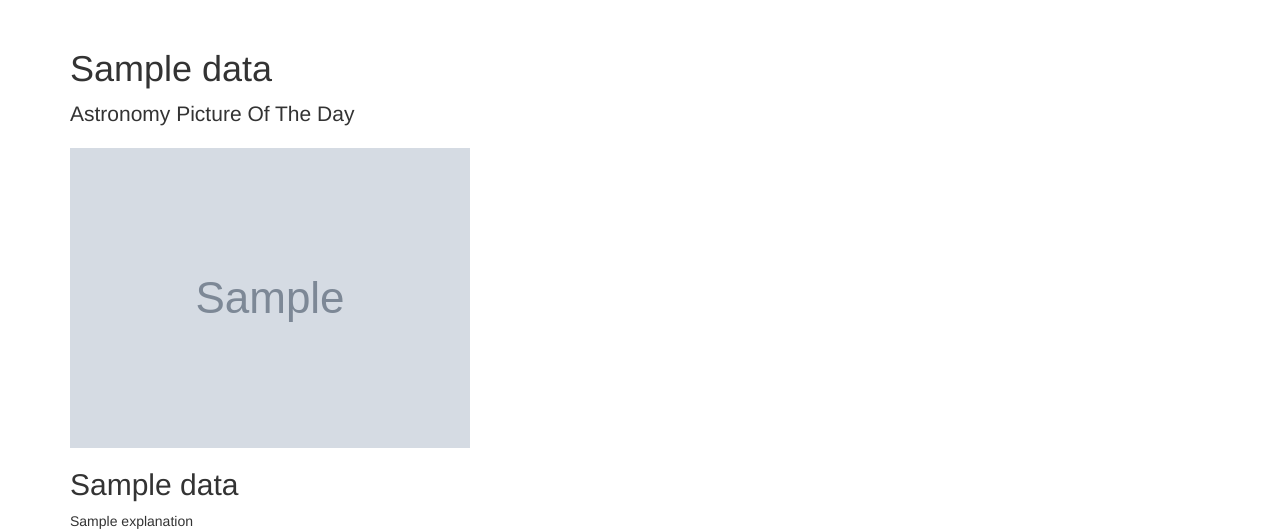
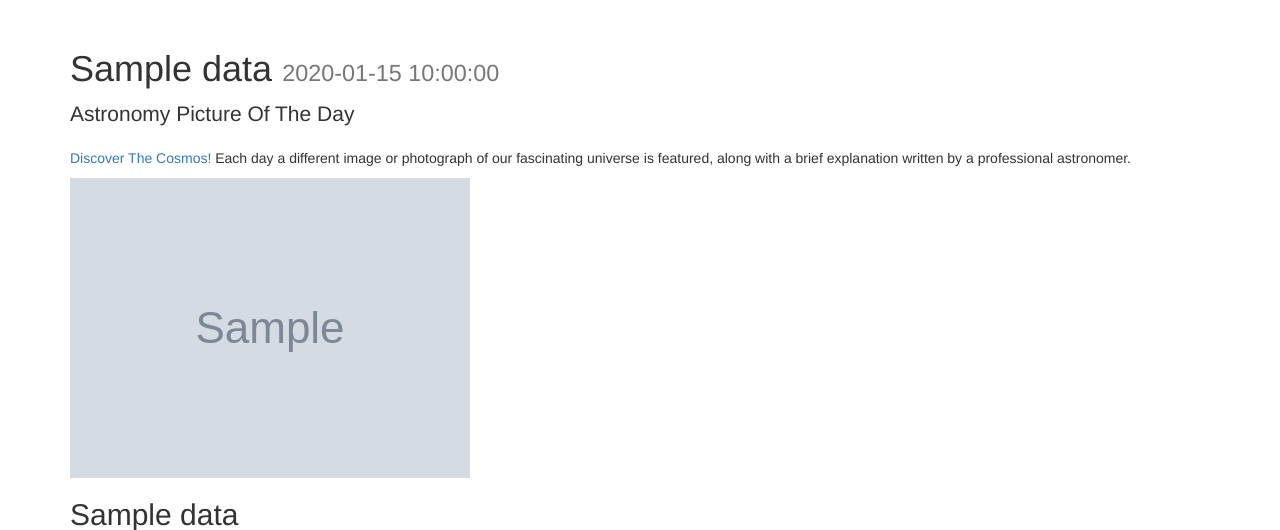
Before and after one commit to j127/apod-nasa, a Flask app: template app/apod/templates/pictures/detail.html in a window 1280 px wide. Shown: the part 51-581 px from the top of the page. Run offline with Flask 2, Linux system fonts and the light colour scheme; the template is opened without the code that fills it: most values are stand-ins (such as "Sample title", 1, 10 or a date in 2020); grey boxes marked "Sample" are stand-in pictures; parts of the project's set-up code (start-up, migrations or seed data) failed here and were passed over; some libraries are stand-ins or nearby versions.

Commit message:
add date to detail

```diff
--- a/app/apod/templates/pictures/detail.html
+++ b/app/apod/templates/pictures/detail.html
@@ -1,8 +1,9 @@
 {% extends 'layouts/base.html' %}
 {% block content %}
 <section class="container">
-	<h1>{{ data.title }}</h1>
+	<h1>{{ data.title }} <small>{{ data.picture_date }}</small></h1>
 	<p class="lead">Astronomy Picture Of The Day</p>
+	<p><a href="{{ url_for('.pictures_index') }}">Discover The Cosmos!</a> Each day a different image or photograph of our fascinating universe is featured, along with a brief explanation written by a professional astronomer.</p>
 	<img class="img-responsive" alt="{{ data.title }}" src="{{ data.img_url }}">
 	<h2>{{ data.title }}</h2>
 	<p>{{ data.explanation }}</p>
--- a/app/apod/views/pictures.py
+++ b/app/apod/views/pictures.py
@@ -12,7 +12,7 @@ def redirect_to_current_day():
 
 
 @pictures_bp.route('/astropix.html')
-def index():
+def pictures_index():
 	pic_data = fetch_photo()
 	data = {}
 	data['title'] = pic_data['title']
```
